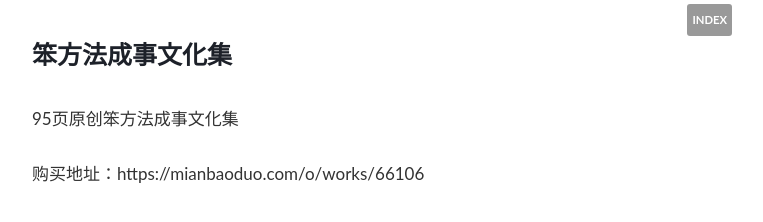
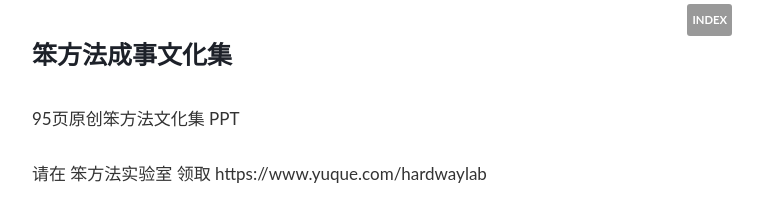
Before and after one commit to cnfeat/index.learnthingsthehardway.com, a Jekyll site: the page built from _posts/2020-03-11-CultureSlide.md, in a window 1280 px wide. Shown: the part 146-368 px from the top of the page, without its empty margins (258-1021 px from the left). Built offline with Jekyll 4.4.1, drawn with Linux system fonts in a browser that asks for light colours; comment, search, counter and statistics services are not loaded.

Commit message:
Update 2020-03-11-CultureSlide.md

```diff
--- a/_posts/2020-03-11-CultureSlide.md
+++ b/_posts/2020-03-11-CultureSlide.md
@@ -8,6 +8,7 @@ type: post
 published: true
 ---
 
-95页原创笨方法成事文化集
+95页原创笨方法文化集 PPT
 
-购买地址：https://mianbaoduo.com/o/works/66106
+请在 笨方法实验室 领取
+https://www.yuque.com/hardwaylab
```
